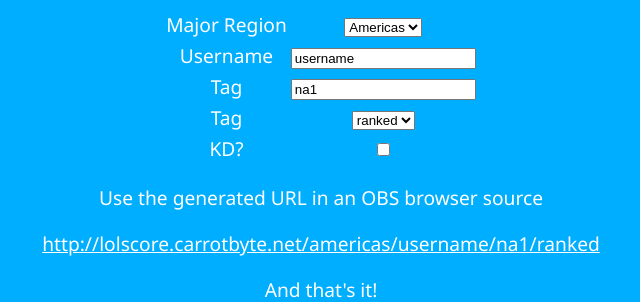
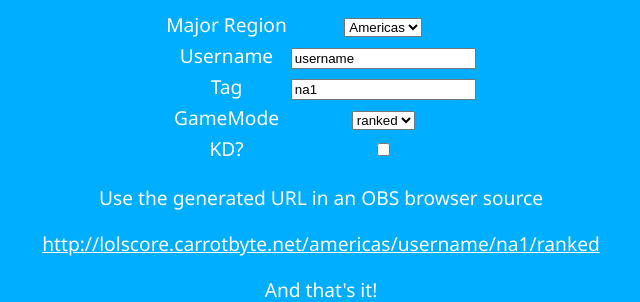
Before and after one commit to bunnycou/LoLScore, a Flask app: page / in a window 1280 px wide. Shown: the part 149-451 px from the top of the page, without its empty margins (319-959 px from the left). Run offline with Flask 3, Linux system fonts and the light colour scheme.

Commit message:
typo on home page

```diff
--- a/templates/index.html
+++ b/templates/index.html
@@ -75,7 +75,7 @@
                     </tr>
                     <tr>
                         <td>
-                            <label for="mode">Tag</label>
+                            <label for="mode">GameMode</label>
                         </td>
                         <td>
                             <select name="mode" class="input">
```
